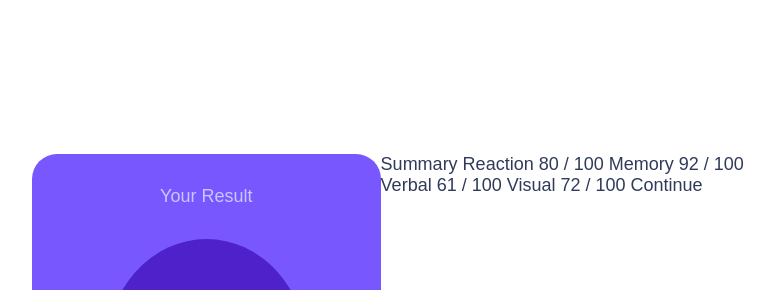
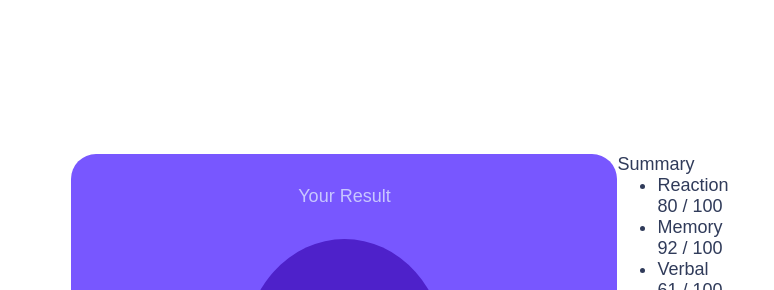
Before and after one commit to AntonielAureliano/results-summary-component-main, a plain HTML site: page index.html in a window 1280 px wide. Shown: the part 66-356 px from the top of the page, without its empty margins (240-1014 px from the left). Drawn offline with Linux system fonts and the light colour scheme.

Commit message:
Adicionando classes na div resumo.

```diff
--- a/index.html
+++ b/index.html
@@ -32,21 +32,29 @@
 
     <div class="resumo">
 
-      Summary
+      <h2 class="resumo-titulo">
+        Summary
+      </h2>
 
-      Reaction
-      80 / 100
-
-      Memory
-      92 / 100
-
-      Verbal
-      61 / 100
-
-      Visual
-      72 / 100
-
-      Continue
+      <ul class="resumo-lista">
+        <li>
+          <p>Reaction</p>
+          <p>80 <span>/ 100</span></p>
+        </li>
+        <li>
+          <p>Memory</p>
+          <p>92 <span>/ 100</span></p>
+        </li>
+        <li>
+          <p>Verbal</p>
+          <p>61 <span>/ 100</span></p>
+        </li>
+        <li>
+          <p>Visual</p>
+          <p>72 <span>/ 100</span></p>
+        </li>
+      </ul>
+      <a class="resumo-botao" href="#">Continue</a>
     </div>
   </div>
 
```
